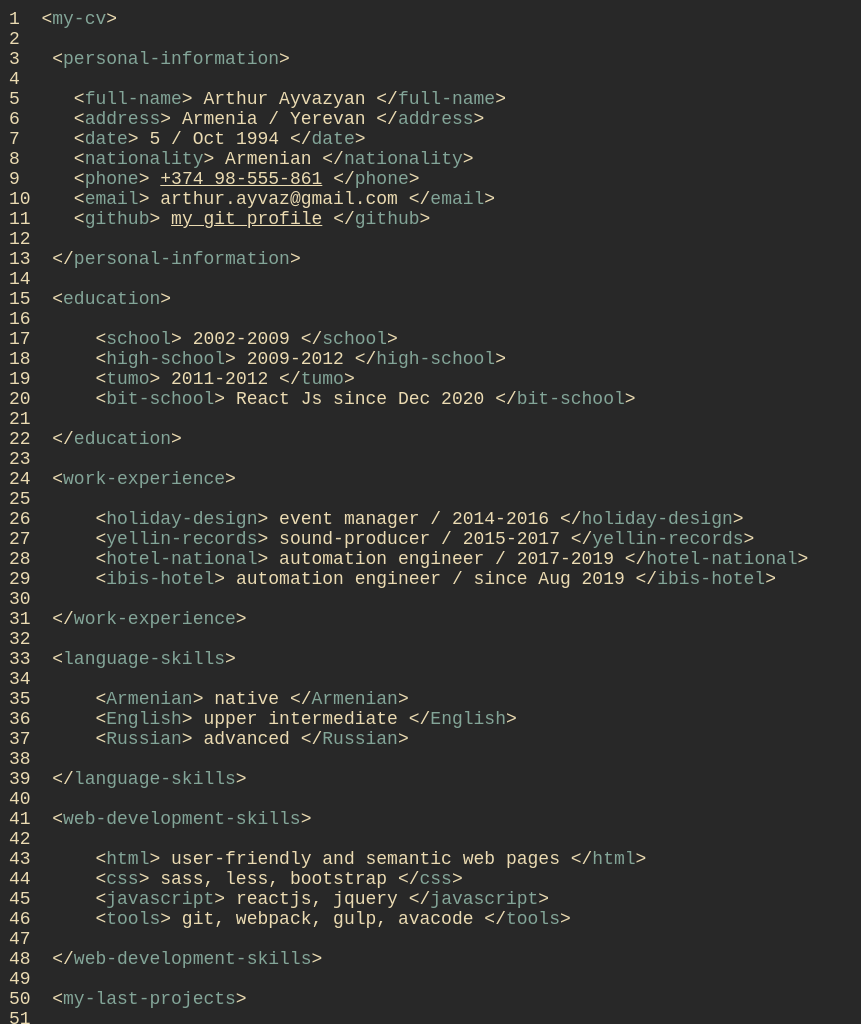
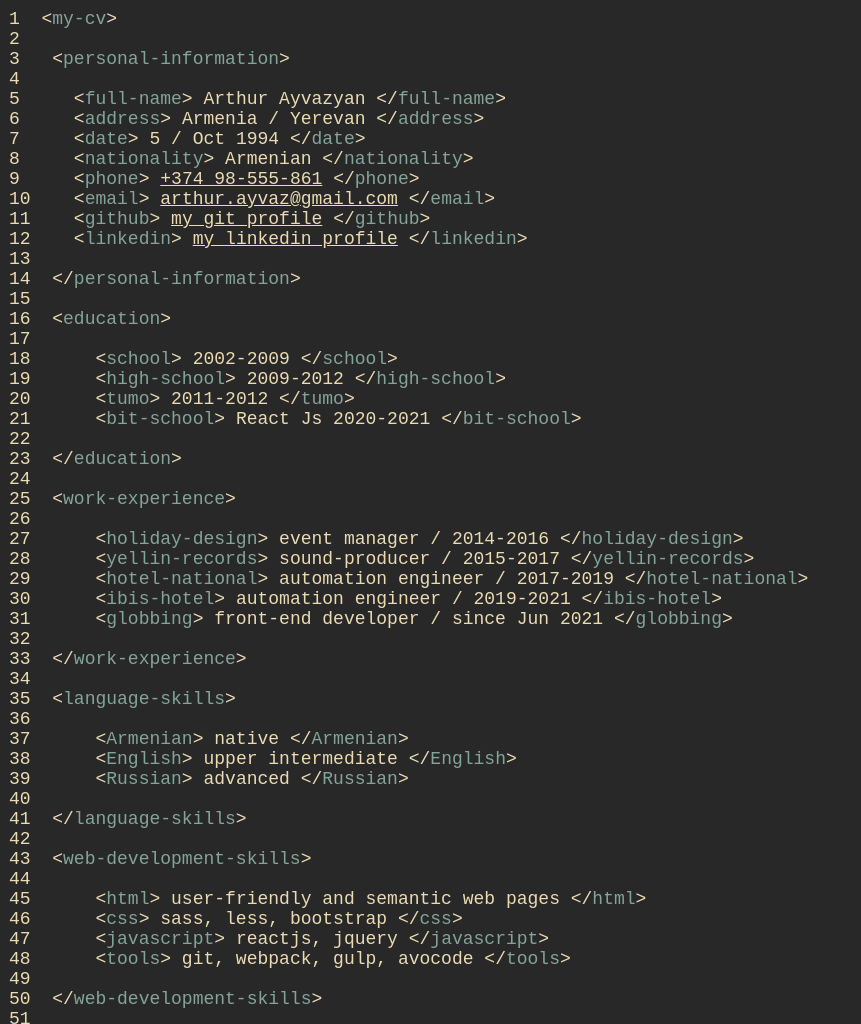
Before and after one commit to Arthur-Ayvazyan/cv, a plain HTML site: page index.html in a window 1280 px wide. Shown: the top 1024 px of the page, without its empty margins (0-861 px from the left). Drawn offline with Linux system fonts and the light colour scheme.

Commit message:
edited some info

```diff
--- a/index.html
+++ b/index.html
@@ -21,8 +21,10 @@
     &lt;date&gt; 5 / Oct 1994 &lt;/date&gt;
     &lt;nationality&gt; Armenian &lt;/nationality&gt;
     <a href="tel:37498555861" title="call to ">&lt;phone&gt; <span class="text__underline">+374 98-555-861</span> &lt;/phone&gt;</a>
-    &lt;email&gt; arthur.ayvaz@gmail.com &lt;/email&gt;
+    <a href="mailto:arthur.ayvaz@gmail.com" title="mail me">&lt;email&gt; <span
+         class="text__underline">arthur.ayvaz@gmail.com</span> &lt;/email&gt;</a>
     <a target="blank" href="https://github.com/Arthur-Ayvazyan" title="go to">&lt;github&gt; <span class="text__underline">my git profile</span> &lt;/github&gt;</a>
+    <a target="blank" href="https://www.linkedin.com/in/arthur-ayvazyan/" title="go to">&lt;linkedin&gt; <span class="text__underline">my linkedin profile</span> &lt;/linkedin&gt;</a>
 
   &lt;/personal-information&gt;
 
@@ -31,7 +33,7 @@
       &lt;school&gt; 2002-2009 &lt;/school&gt;
       &lt;high-school&gt; 2009-2012 &lt;/high-school&gt;
       &lt;tumo&gt; 2011-2012 &lt;/tumo&gt;
-      &lt;bit-school&gt; React Js since Dec 2020 &lt;/bit-school&gt;
+      &lt;bit-school&gt; React Js 2020-2021 &lt;/bit-school&gt;
 
   &lt;/education&gt;
 
@@ -40,7 +42,8 @@
       &lt;holiday-design&gt; event manager / 2014-2016 &lt;/holiday-design&gt;
       &lt;yellin-records&gt; sound-producer / 2015-2017 &lt;/yellin-records&gt;
       &lt;hotel-national&gt; automation engineer / 2017-2019 &lt;/hotel-national&gt;
-      &lt;ibis-hotel&gt; automation engineer / since Aug 2019 &lt;/ibis-hotel&gt;
+      &lt;ibis-hotel&gt; automation engineer / 2019-2021 &lt;/ibis-hotel&gt;
+      &lt;globbing&gt; front-end developer / since Jun 2021 &lt;/globbing&gt;
 
   &lt;/work-experience&gt;
 
@@ -57,24 +60,24 @@
       &lt;html&gt; user-friendly and semantic web pages &lt;/html&gt;
       &lt;css&gt; sass, less, bootstrap &lt;/css&gt;
       &lt;javascript&gt; reactjs, jquery &lt;/javascript&gt;
-      &lt;tools&gt; git, webpack, gulp, avacode &lt;/tools&gt;
+      &lt;tools&gt; git, webpack, gulp, avocode &lt;/tools&gt;
 
   &lt;/web-development-skills&gt;
 
-  &lt;my-last-projects&gt;
+  &lt;my-projects&gt;
 
       <a target="blank" href="https://arthur-ayvazyan.github.io/calculator">&lt;calculator&gt; <span class="text__underline">click to open this project</span> &lt;/calculator&gt;</a>
       <a target="blank" href="https://arthur-ayvazyan.github.io/analog-clock">&lt;clock&gt; <span class="text__underline">click to open this project</span> &lt;/clock&gt;</a>
       <a target="blank" href="https://arthur-ayvazyan.github.io/bike/bike">&lt;bike&gt; <span class="text__underline">click to open this project</span> &lt;/bike&gt;</a>
-      <a target="blank" href="https://arthur-ayvazyan.github.io/barbershop/barbershop">&lt;barbershop&gt; <span class="text__underline">click to open this project</span> &lt;/barbershop&gt;</a>
+      <a target="blank" href="https://create-todo-list.netlify.app/">&lt;to-do&gt; <span class="text__underline">click to open this project</span> &lt;/to-do&gt;</a>
 
-  &lt;/my-last-projects&gt;
+  &lt;/my-projects&gt;
 
   &lt;personal-statment&gt;
 
-      I am a Junior web developer. I am ready to improve
+      I am Front-end developer. I am ready to improve
       my knowledge and increase it during any practical work.
-      I consider it is possible to get success in the field of IT
+      I am considering to reach success in the field of IT
       so I have chosen just this branch as my speciality.
       Currently, the priority for me is an opportunity to get
       new knowledge working with a qualified and creative team.
```
Also changed, not shown: 2 other files.
